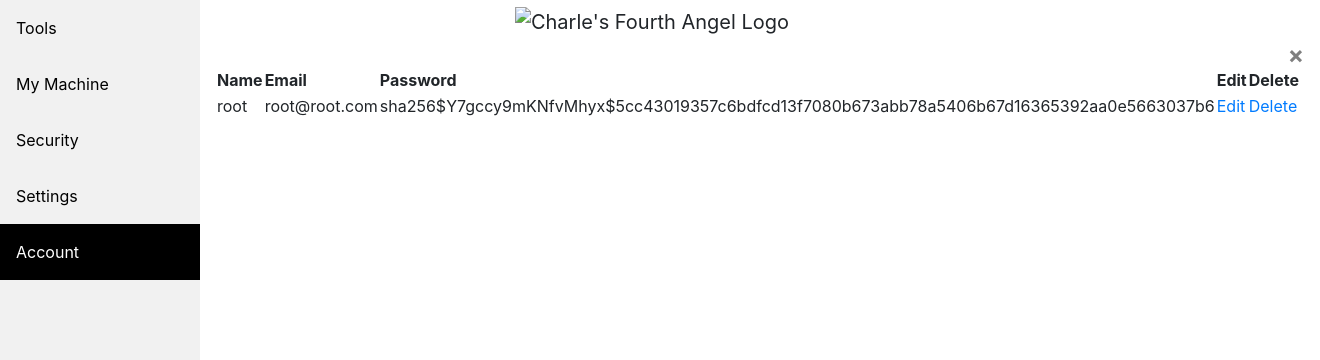
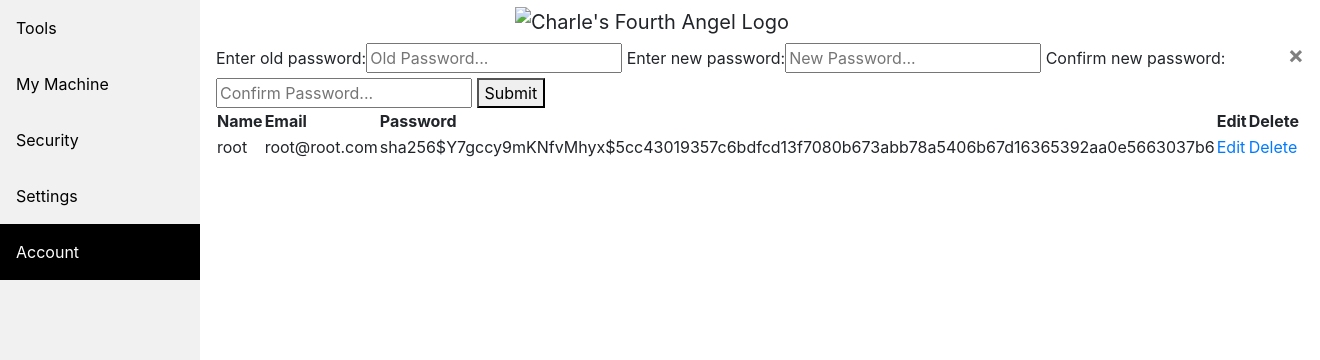
Before and after one commit to DiscoveryFox/Charlie-s-Fourth-Angel, a Flask app: template templates/account.html in a window 1320 px wide. Shown: the part 60-420 px from the top of the page. Run offline with Flask 2, Linux system fonts and the light colour scheme; a user stored in the database is signed in; data comes from the database, SQL or seed files in the repository; tables that the repository leaves empty hold one stand-in row (values such as "Sample post"); the template is opened without the code that fills it: values that come from a table or form of the project are taken from there, most other values are stand-ins (such as "Sample title", 1, 10 or a date in 2020); some libraries are stand-ins or nearby versions.

Commit message:
changed the overlay to edit the account a little. No functionality yet.

```diff
--- a/templates/account.html
+++ b/templates/account.html
@@ -20,15 +20,19 @@
                 <td><a href="#edit">Edit</a></td>
                 <td><a href="#delete">Delete</a></td>
             </tr>
-            <div id="{{ services[service]['title'].lower() + "_popup"}}" class="overlay">
+        {% endfor %}
+
+            <div id="{{ current_user.name + "_popup"}}" class="overlay">
                 <div class="popup">
-                    <!-- <h2>{{ services[service]['title'] }}</h2> -->
                     <a class="close" href="#">&times;</a>
                 </div>
                 <div class="account_content">
-
+                    <label for="old_password">Enter old password:</label><input type="text" name="old password" id="old_password" placeholder="Old Password...">
+                    <label for="new_password">Enter new password:</label><input type="text" name="new password" id="new_password" placeholder="New Password...">
+                    <label for="confirm_password">Confirm new password:</label><input type="text" name="confirm password" id="confirm_password" placeholder="Confirm Password...">
+                    <button id="{{ current_user.name + "_submit"}}">Submit</button>
                 </div>
             </div>
-        {% endfor %}
+
     </table>
 {% endblock %}
```
